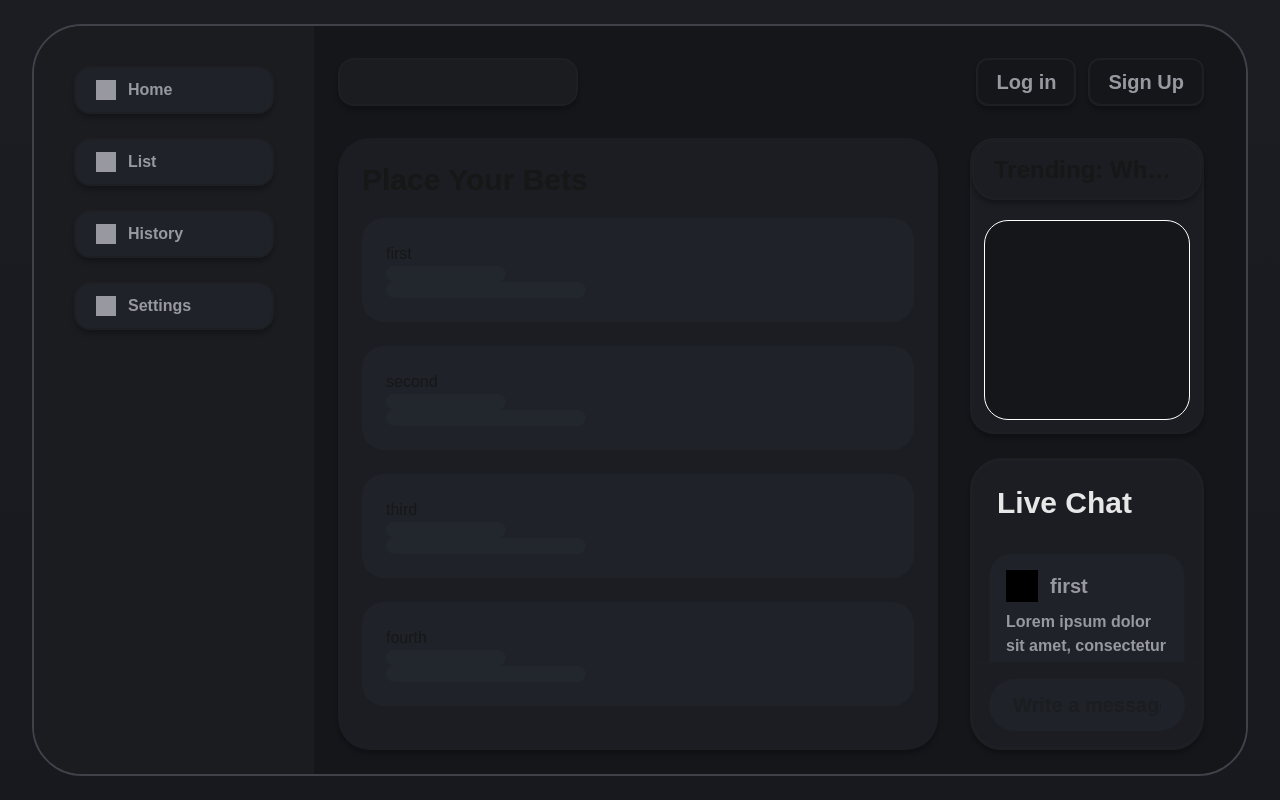
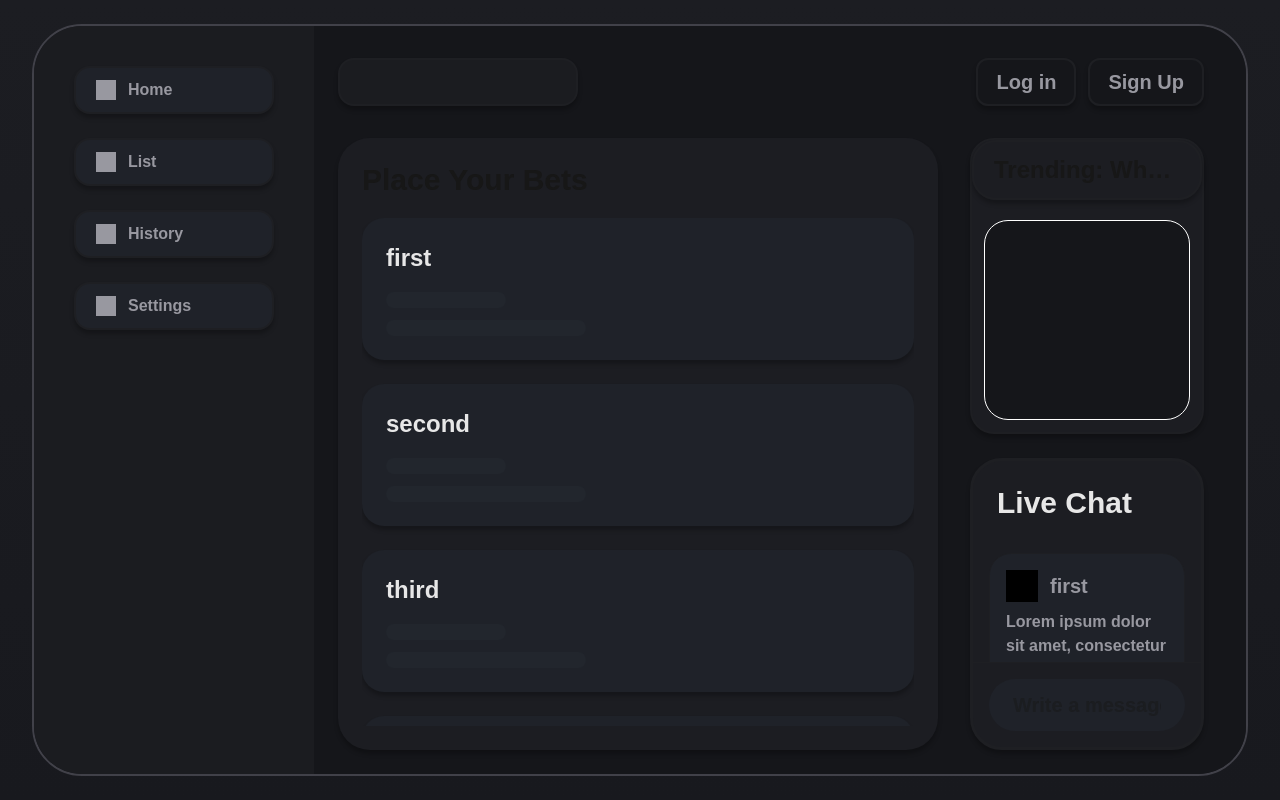
Before and after one commit to gitFishe/betsSphere, a Next.js app: page / in a window 1280 px wide. Built offline with nearby package versions, Linux system fonts and the light colour scheme.

Commit message:
Refactor BetsList and LiveChat components; add BetsListItem and LiveChatMessage components; update styles and scrollbar behavior

```diff
--- /dev/null
+++ b/src/app/(main)/_components/BetsList/Item.tsx
@@ -0,0 +1,17 @@
+interface ItemProps {
+    title?:string,
+}
+
+export default function BetsListItem({title}:ItemProps) {
+    return (
+        <div className='bg-element w-full rounded-[22px] p-6 flex justify-between shadow-component'>
+            <div className='flex flex-col'>
+                <h3 className='text-2xl text-text font-semibold mb-4.5'>{title}</h3>
+                <div className='flex flex-col gap-3'>
+                    <div className='w-30 h-4 rounded-full bg-[#22262D]'/>
+                    <div className='w-50 h-4 rounded-full bg-[#22262D]'/>
+                </div>
+            </div>
+        </div>
+    )
+}
--- a/src/app/(main)/_components/BetsList.tsx
+++ b/src/app/(main)/_components/BetsList/index.tsx
@@ -1,3 +1,5 @@
+import BetsListItem from "@/app/(main)/_components/BetsList/Item";
+
 const TEST_ARRAY = ['first','second','third','fourth','fifth','first','second','third','fourth','fifth','first','second','third','fourth','fifth']
 
 export default function BetsList() {
@@ -6,15 +8,9 @@ export default function BetsList() {
             <div className='text-3xl font-semibold mb-5'>
                 <h1>Place Your Bets</h1>
             </div>
-            <div className='flex flex-col flex-1 min-h-0 overflow-y-auto gap-6'>
+            <div className='flex flex-col flex-1 min-h-0 overflow-y-auto no-scrollbar gap-6'>
                 {TEST_ARRAY.slice(0,20).map((item,i) => (
-                    <div key={i} className='bg-element w-full rounded-[22px] p-6 flex justify-between'>
-                        <div className='flex flex-col'>
-                            <h3>{item}</h3>
-                            <div className='w-30 h-4 rounded-full bg-[#22262D]'/>
-                            <div className='w-50 h-4 rounded-full bg-[#22262D]'/>
-                        </div>
-                    </div>
+                    <BetsListItem key={i} title={item}/>
                 ))}
             </div>
         </div>
--- a/src/app/(main)/_components/LiveChat.tsx
+++ b/src/app/(main)/_components/LiveChat/index.tsx
@@ -1,6 +1,6 @@
+import LiveChatMessage from "@/app/(main)/_components/LiveChat/message";
 
 const TEST_ARRAY = ['first','second','third','fourth','fifth','first','second','third','fourth','fifth','first','second','third','fourth','fifth']
-
 
 export default function LiveChat() {
 
@@ -9,15 +9,9 @@ export default function LiveChat() {
             <div className='px-6 pt-6 pb-5 text-3xl text-text'>
                 <h3>Live Chat</h3>
             </div>
-            <div className='flex flex-col flex-1 min-h-0 overflow-y-auto  pt-3 px-4 gap-3'>
+            <div className='flex flex-col flex-1 min-h-0 overflow-y-auto no-scrollbar pt-3 px-4 gap-3'>
                 {TEST_ARRAY.slice(0,20).map((item,i) => (
-                    <div key={i} className='bg-element text-text-dark border border-border-default rounded-[22px] p-4 pb-5 justify-between flex flex-col w-full'>
-                        <div className='flex items-center gap-3'>
-                            <div className='w-8 h-8 bg-black'/>
-                            <h3 className='text-xl'>{item}</h3>
-                        </div>
-                        <p className='mt-2'>Lorem ipsum dolor sit amet, consectetur adipisicing elit. Adipisci cupiditate</p>
-                    </div>
+                    <LiveChatMessage key={i} text={item}/>
                 ))}
             </div>
             <div className='p-4 border-t border-border-default'>
--- /dev/null
+++ b/src/app/(main)/_components/LiveChat/message.tsx
@@ -0,0 +1,15 @@
+interface LiveChatMessageProps {
+    text:string,
+}
+
+export default function LiveChatMessage({text}:LiveChatMessageProps) {
+    return (
+        <div className='bg-element text-text-dark border border-border-default rounded-[22px] p-4 pb-5 justify-between flex flex-col w-full'>
+            <div className='flex items-center gap-3'>
+                <div className='w-8 h-8 bg-black'/>
+                <h3 className='text-xl'>{text}</h3>
+            </div>
+            <p className='mt-2'>Lorem ipsum dolor sit amet, consectetur adipisicing elit. Adipisci cupiditate</p>
+        </div>
+    )
+}
--- a/src/app/(main)/page.tsx
+++ b/src/app/(main)/page.tsx
@@ -7,10 +7,8 @@ export default function MainPage() {
         <div className='w-full h-full flex gap-8'>
             <BetsList/>
             <div className='w-full flex flex-col gap-6'>
-
                 <Trending/>
                 <LiveChat/>
-
             </div>
         </div>
     )
--- a/src/app/globals.css
+++ b/src/app/globals.css
@@ -78,6 +78,22 @@
   background-image: linear-gradient(180deg, #1C1D22 0%, #18191E 100%);
 }
 
+@utility bg-button-black {
+  background-image: linear-gradient(180deg, #1F2025 0%, #1C1D21 100%);
+}
+
+@utility bg-button-purple {
+  background-image: linear-gradient(180deg, #6466A9 0%, #4F4C82 100%);
+}
+
+@utility no-scrollbar {
+  scrollbar-width: none;
+
+  &::-webkit-scrollbar {
+    display: none;
+  }
+}
+
 @media (prefers-color-scheme: dark) {
   :root {
     --background: #0a0a0a;
```
